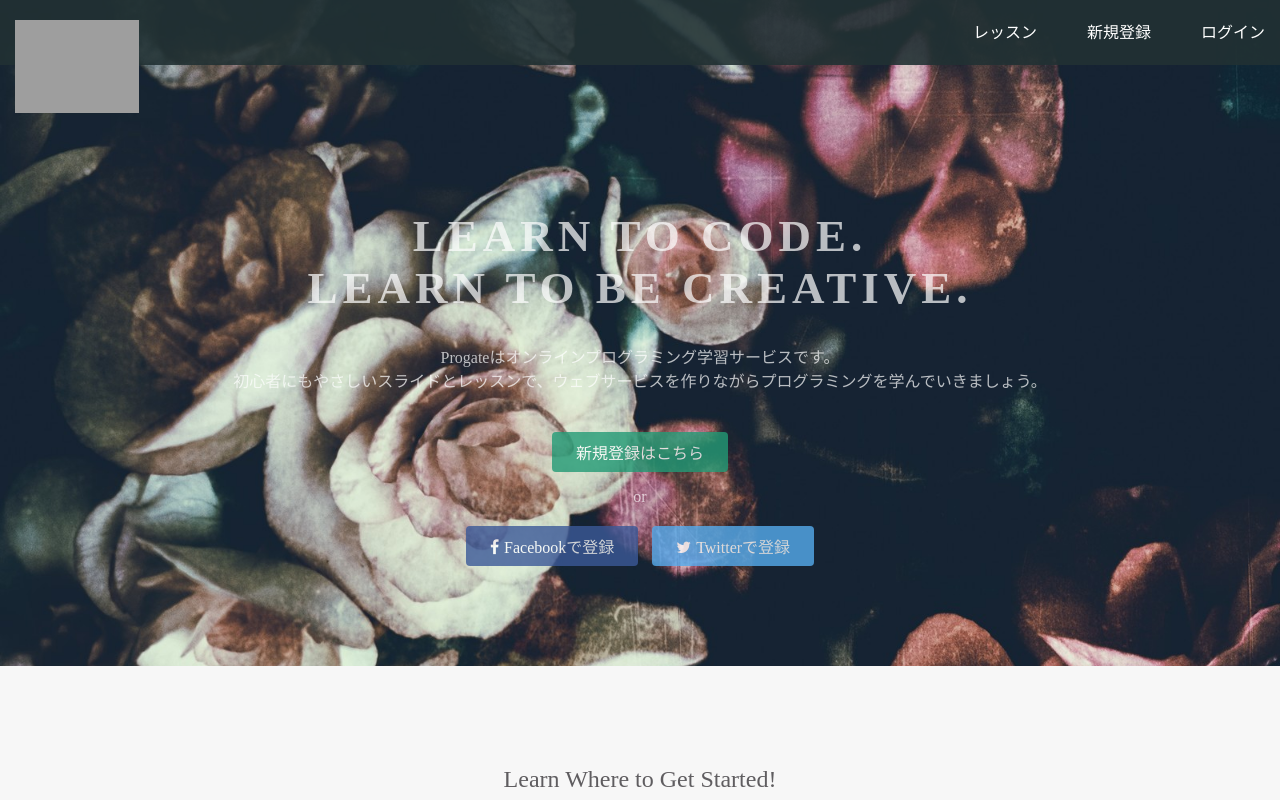
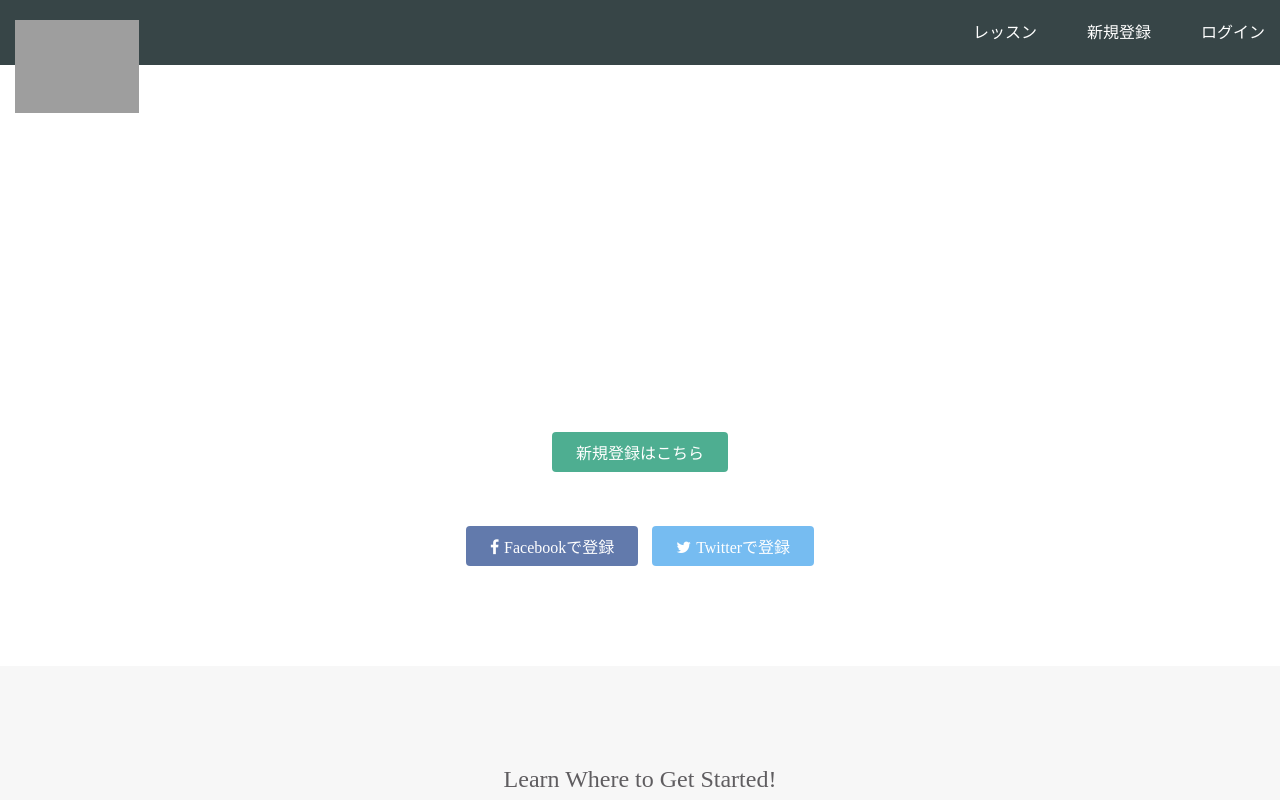
Before and after one commit to tomoda3/gogogogo, a plain HTML site: page index.html in a window 1280 px wide. Shown: the top 800 px of the page. Drawn offline with Linux system fonts and the light colour scheme; grey boxes are pictures that could not be loaded.

Commit message:
Update stylesheet.css

```diff
--- a/stylesheet.css
+++ b/stylesheet.css
@@ -19,7 +19,7 @@ a {
 
 .top-wrapper {
   padding: 180px 0 100px 0;
-  background-image: url(20130616-P6160160-Edit_TP_V.jpg);
+  background-image: url(Pexels Videos 1564582 (1).mp4);
   background-size: cover;
   color: white;
   text-align: center;
```
